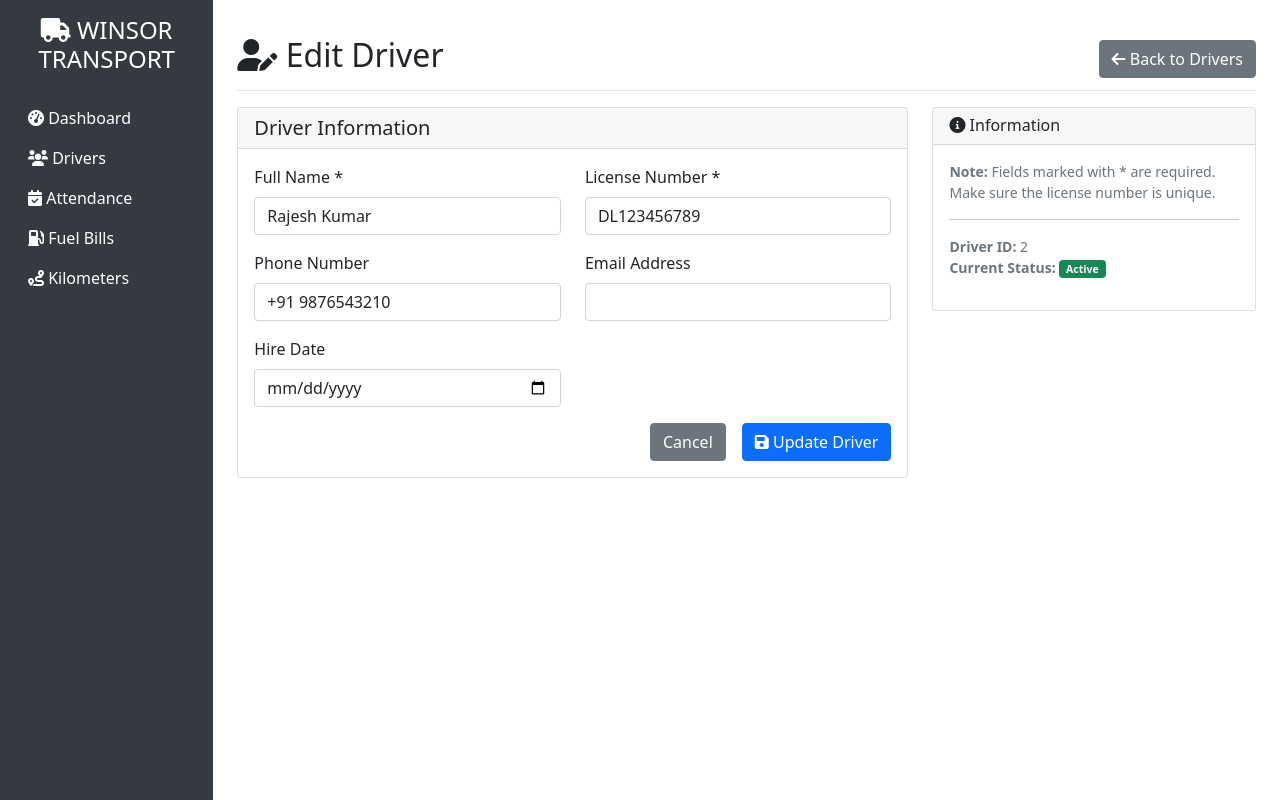
After one commit to vineethkurapati/winsor-transport-app, a Flask app: page /edit_driver/2 in a window 1280 px wide. The commit adds this page. Run offline with Flask 3, Linux system fonts and the light colour scheme; data comes from the database, SQL or seed files in the repository.

Commit message:
Add edit and delete functionality for drivers with confirmation dialogs

```diff
--- a/app.py
+++ b/app.py
@@ -221,6 +221,65 @@ def add_driver():
     return render_template('add_driver.html')
 
 
+@app.route('/edit_driver/<int:driver_id>', methods=['GET', 'POST'])
+def edit_driver(driver_id):
+    conn = sqlite3.connect('car_transport.db')
+    c = conn.cursor()
+
+    if request.method == 'POST':
+        name = request.form['name']
+        license_number = request.form['license_number']
+        phone = request.form['phone']
+        email = request.form['email']
+        hire_date = request.form['hire_date']
+
+        try:
+            c.execute("""UPDATE drivers
+                        SET name=?, license_number=?, phone=?, email=?, hire_date=?
+                        WHERE id=?""",
+                     (name, license_number, phone, email, hire_date, driver_id))
+            conn.commit()
+            flash('Driver updated successfully!', 'success')
+        except sqlite3.IntegrityError:
+            flash('License number already exists!', 'error')
+        conn.close()
+        return redirect(url_for('drivers'))
+
+    # GET request - show edit form
+    c.execute("SELECT * FROM drivers WHERE id=?", (driver_id,))
+    driver = c.fetchone()
+    conn.close()
+
+    if not driver:
+        flash('Driver not found!', 'error')
+        return redirect(url_for('drivers'))
+
+    return render_template('edit_driver.html', driver=driver)
+
+
+@app.route('/delete_driver/<int:driver_id>', methods=['POST'])
+def delete_driver(driver_id):
+    conn = sqlite3.connect('car_transport.db')
+    c = conn.cursor()
+
+    # Check if driver has any attendance records
+    c.execute("SELECT COUNT(*) FROM attendance WHERE driver_id=?", (driver_id,))
+    attendance_count = c.fetchone()[0]
+
+    if attendance_count > 0:
+        # Don't actually delete, just mark as inactive
+        c.execute("UPDATE drivers SET status='inactive' WHERE id=?", (driver_id,))
+        flash('Driver marked as inactive (has attendance records)', 'warning')
+    else:
+        # Safe to delete completely
+        c.execute("DELETE FROM drivers WHERE id=?", (driver_id,))
+        flash('Driver deleted successfully!', 'success')
+
+    conn.commit()
+    conn.close()
+    return redirect(url_for('drivers'))
+
+
 @app.route('/attendance')
 def attendance():
     conn = sqlite3.connect('car_transport.db')
--- /dev/null
+++ b/templates/edit_driver.html
@@ -0,0 +1,77 @@
+{% extends "base.html" %}
+
+{% block title %}Edit Driver - Car Transport Management{% endblock %}
+
+{% block content %}
+<div class="d-flex justify-content-between flex-wrap flex-md-nowrap align-items-center pt-3 pb-2 mb-3 border-bottom">
+    <h1 class="h2"><i class="fas fa-user-edit"></i> Edit Driver</h1>
+    <div class="btn-toolbar mb-2 mb-md-0">
+        <a href="{{ url_for('drivers') }}" class="btn btn-secondary">
+            <i class="fas fa-arrow-left"></i> Back to Drivers
+        </a>
+    </div>
+</div>
+
+<div class="row">
+    <div class="col-md-8">
+        <div class="card">
+            <div class="card-header">
+                <h5 class="card-title mb-0">Driver Information</h5>
+            </div>
+            <div class="card-body">
+                <form method="POST">
+                    <div class="row">
+                        <div class="col-md-6 mb-3">
+                            <label for="name" class="form-label">Full Name *</label>
+                            <input type="text" class="form-control" id="name" name="name" value="{{ driver[1] }}" required>
+                        </div>
+                        <div class="col-md-6 mb-3">
+                            <label for="license_number" class="form-label">License Number *</label>
+                            <input type="text" class="form-control" id="license_number" name="license_number" value="{{ driver[2] }}" required>
+                        </div>
+                    </div>
+                    <div class="row">
+                        <div class="col-md-6 mb-3">
+                            <label for="phone" class="form-label">Phone Number</label>
+                            <input type="tel" class="form-control" id="phone" name="phone" value="{{ driver[3] or '' }}">
+                        </div>
+                        <div class="col-md-6 mb-3">
+                            <label for="email" class="form-label">Email Address</label>
+                            <input type="email" class="form-control" id="email" name="email" value="{{ driver[4] or '' }}">
+                        </div>
+                    </div>
+                    <div class="row">
+                        <div class="col-md-6 mb-3">
+                            <label for="hire_date" class="form-label">Hire Date</label>
+                            <input type="date" class="form-control" id="hire_date" name="hire_date" value="{{ driver[5] or '' }}">
+                        </div>
+                    </div>
+                    <div class="d-grid gap-2 d-md-flex justify-content-md-end">
+                        <a href="{{ url_for('drivers') }}" class="btn btn-secondary me-md-2">Cancel</a>
+                        <button type="submit" class="btn btn-primary">
+                            <i class="fas fa-save"></i> Update Driver
+                        </button>
+                    </div>
+                </form>
+            </div>
+        </div>
+    </div>
+    <div class="col-md-4">
+        <div class="card">
+            <div class="card-header">
+                <h6 class="card-title mb-0"><i class="fas fa-info-circle"></i> Information</h6>
+            </div>
+            <div class="card-body">
+                <p class="text-muted small">
+                    <strong>Note:</strong> Fields marked with * are required. Make sure the license number is unique.
+                </p>
+                <hr>
+                <p class="text-muted small">
+                    <strong>Driver ID:</strong> {{ driver[0] }}<br>
+                    <strong>Current Status:</strong> <span class="badge bg-success">{{ driver[6].title() }}</span>
+                </p>
+            </div>
+        </div>
+    </div>
+</div>
+{% endblock %}
```
Also changed, not shown: templates/drivers.html (+11 -0 lines).
